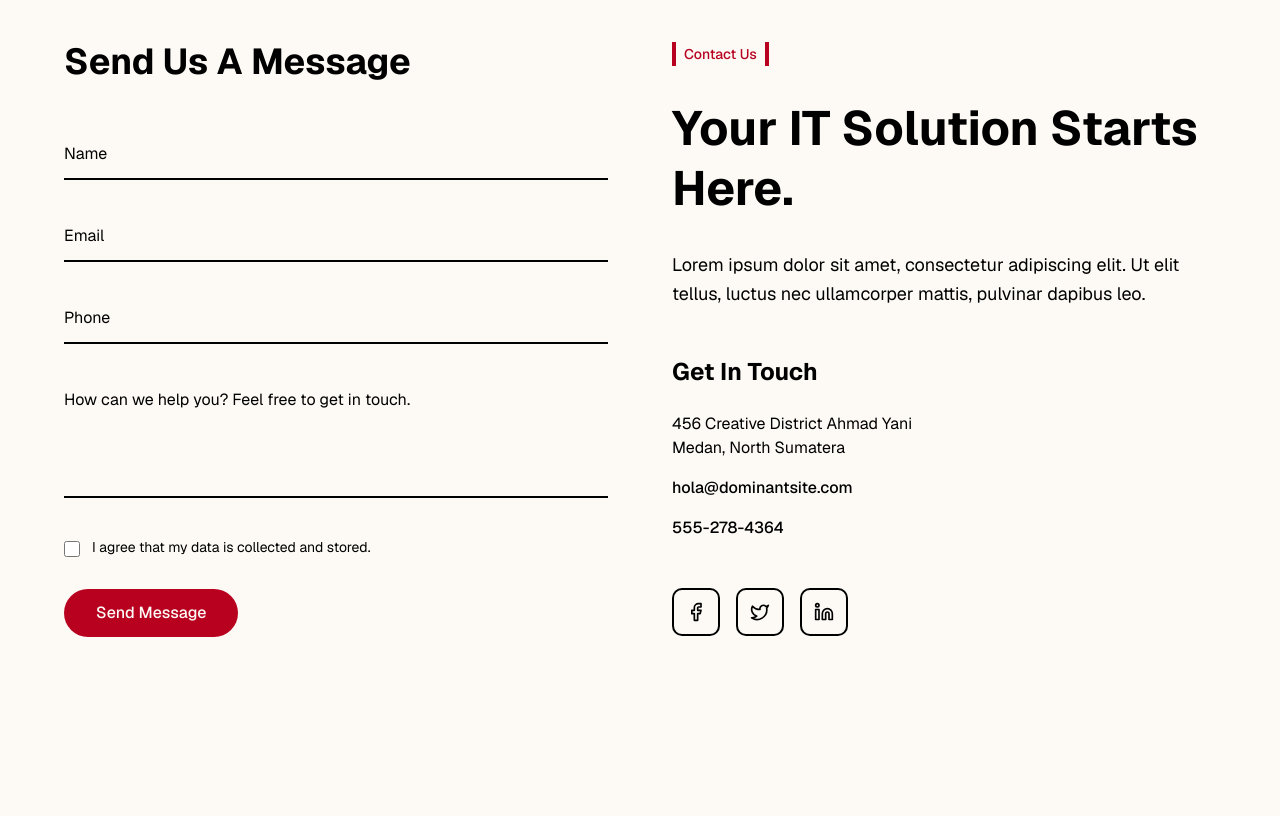
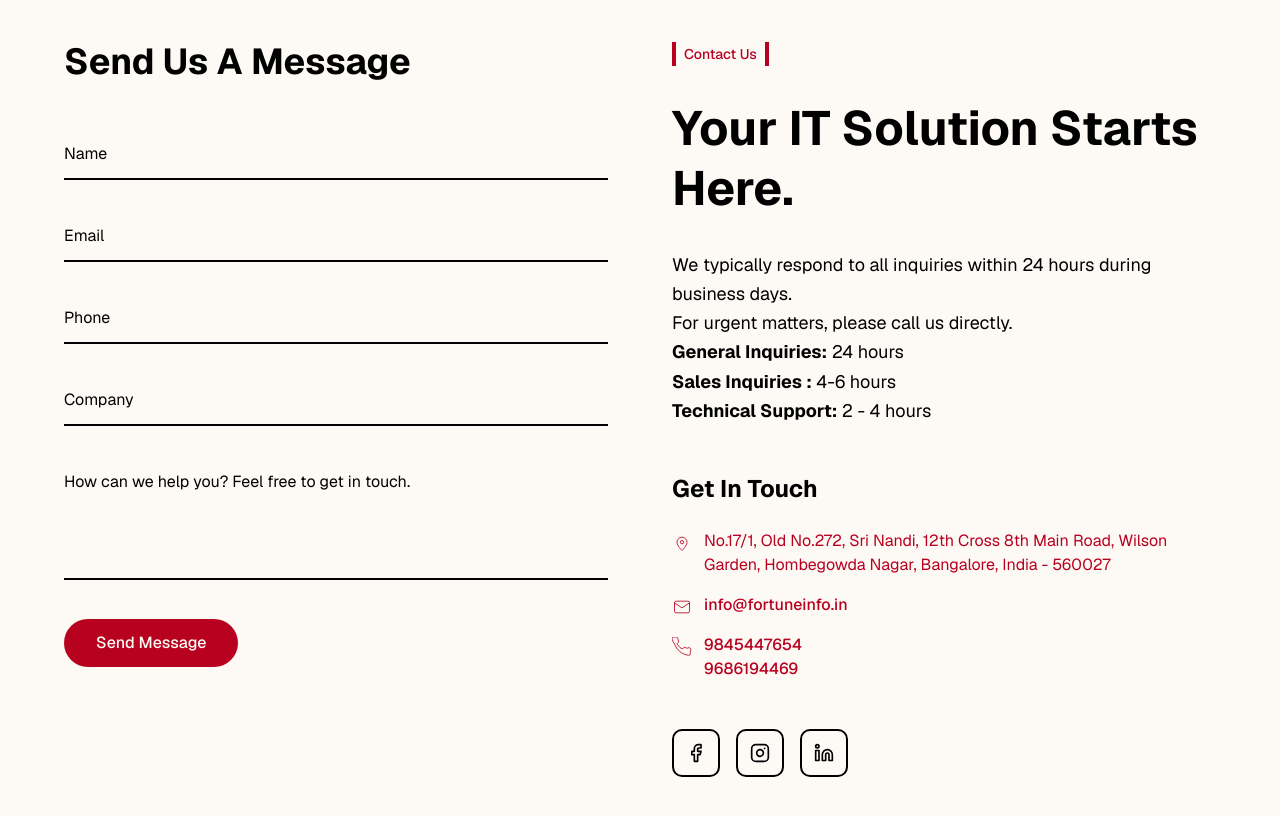
Before and after one commit to Bytewiseconsultingllp/fortune-info-solution, a Next.js app: page / in a window 1280 px wide. Shown: the part 6440-7256 px from the top of the page. Built offline with nearby package versions, Linux system fonts and the light colour scheme.

Commit message:
Upgraded Home Page Contact Section

```diff
--- a/app/contact/page.tsx
+++ b/app/contact/page.tsx
@@ -1310,7 +1310,7 @@ export default function ContactPage() {
                     <Clock className="h-5 w-5 text-primary flex-shrink-0 mt-0.5" />
                     <div>
                       <h4 className="font-semibold">Business Hours</h4>
-                      <p className="text-sm text-muted-foreground">9:00 am – 5:00 pm</p>
+                      <p className="text-sm text-muted-foreground">9:00 am – 7:00 pm</p>
                     </div>
                   </div>
                 </CardContent>
--- a/app/home/components/contact-section.tsx
+++ b/app/home/components/contact-section.tsx
@@ -1,29 +1,30 @@
-"use client"
+"use client";
 
-import type React from "react"
-import { useState, useRef, useEffect } from "react"
-import { Facebook, Twitter, Linkedin } from "lucide-react"
-import gsap from "gsap"
-import { ScrollTrigger } from "gsap/ScrollTrigger"
+import type React from "react";
+import { useState, useRef, useEffect } from "react";
+import { Facebook, Linkedin, Instagram } from "lucide-react";
+import gsap from "gsap";
+import { ScrollTrigger } from "gsap/ScrollTrigger";
+import { toast } from "sonner";
 
-gsap.registerPlugin(ScrollTrigger)
+gsap.registerPlugin(ScrollTrigger);
 
 export function ContactSection() {
+  const [isSubmitting, setIsSubmitting] = useState(false);
   const [formData, setFormData] = useState({
     name: "",
     email: "",
     phone: "",
+    company: "",
     message: "",
-    agree: false,
-  })
+  });
 
-  const sectionRef = useRef<HTMLDivElement | null>(null)
-  const leftRef = useRef<HTMLDivElement | null>(null)
-  const rightRef = useRef<HTMLDivElement | null>(null)
+  const sectionRef = useRef<HTMLDivElement | null>(null);
+  const leftRef = useRef<HTMLDivElement | null>(null);
+  const rightRef = useRef<HTMLDivElement | null>(null);
 
   useEffect(() => {
     if (sectionRef.current) {
-      // Animate Left Form
       gsap.from(leftRef.current, {
         opacity: 0,
         x: -50,
@@ -33,9 +34,8 @@ export function ContactSection() {
           trigger: sectionRef.current,
           start: "top 80%",
         },
-      })
+      });
 
-      // Animate Right Info
       gsap.from(rightRef.current, {
         opacity: 0,
         x: 50,
@@ -45,22 +45,57 @@ export function ContactSection() {
           trigger: sectionRef.current,
           start: "top 80%",
         },
-      })
+      });
     }
-  }, [])
+  }, []);
 
-  const handleSubmit = (e: React.FormEvent) => {
-    e.preventDefault()
-    console.log("Form submitted:", formData)
-  }
+  const handleSubmit = async (e: React.FormEvent) => {
+    e.preventDefault();
+    setIsSubmitting(true);
 
-  const handleChange = (e: React.ChangeEvent<HTMLInputElement | HTMLTextAreaElement>) => {
-    const { name, value, type } = e.target
+    try {
+      const response = await fetch("/api/contact", {
+        method: "POST",
+        headers: {
+          "Content-Type": "application/json",
+        },
+        body: JSON.stringify(formData),
+      });
+
+      if (response.ok) {
+        toast.success("Message Sent Successfully", {
+          description:
+            "Thank you for contacting us. We'll get back to you within 24 hours.",
+        });
+        setFormData({
+          name: "",
+          email: "",
+          phone: "",
+          company: "",
+          message: "",
+        });
+      } else {
+        throw new Error("Failed to send message");
+      }
+    } catch (error) {
+      toast.error("Error", {
+        description:
+          "Failed to send message. Please try again or contact us directly.",
+      });
+    } finally {
+      setIsSubmitting(false);
+    }
+  };
+
+  const handleChange = (
+    e: React.ChangeEvent<HTMLInputElement | HTMLTextAreaElement>
+  ) => {
+    const { name, value } = e.target;
     setFormData((prev) => ({
       ...prev,
-      [name]: type === "checkbox" ? (e.target as HTMLInputElement).checked : value,
-    }))
-  }
+      [name]: value,
+    }));
+  };
 
   return (
     <section
@@ -72,19 +107,27 @@ export function ContactSection() {
         <div className="grid lg:grid-cols-2 gap-16">
           {/* Left Side - Contact Form */}
           <div ref={leftRef}>
-            <h2 className="text-4xl font-bold mb-12 text-secondary">Send Us A Message</h2>
+            <h2 className="text-4xl font-bold mb-12 text-secondary">
+              Send Us A Message
+            </h2>
 
             <form onSubmit={handleSubmit} className="space-y-8">
-              {["name", "email", "phone"].map((field) => (
+              {["name", "email", "phone", "company"].map((field) => (
                 <div key={field}>
                   <input
-                    type={field === "email" ? "email" : field === "phone" ? "tel" : "text"}
+                    type={
+                      field === "email"
+                        ? "email"
+                        : field === "phone"
+                        ? "tel"
+                        : "text"
+                    }
                     name={field}
                     placeholder={field.charAt(0).toUpperCase() + field.slice(1)}
                     value={(formData as any)[field]}
                     onChange={handleChange}
                     className="w-full bg-transparent border-b-2 border-secondary text-secondary placeholder-secondary py-3 focus:border-primary focus:outline-none"
-                    required={field !== "phone" ? true : false}
+                    required={field !== "phone"}
                   />
                 </div>
               ))}
@@ -101,26 +144,12 @@ export function ContactSection() {
                 />
               </div>
 
-              <div className="flex items-start gap-3">
-                <input
-                  type="checkbox"
-                  name="agree"
-                  id="agree"
-                  checked={formData.agree}
-                  onChange={handleChange}
-                  className="mt-1 w-4 h-4 text-primary bg-transparent border-2 border-secondary rounded focus:ring-primary"
-                  required
-                />
-                <label htmlFor="agree" className="text-secondary text-sm">
-                  I agree that my data is collected and stored.
-                </label>
-              </div>
-
               <button
                 type="submit"
                 className="bg-primary hover:bg-[#990016] text-brand-cream px-8 py-3 rounded-full font-medium transition-colors"
+                disabled={isSubmitting}
               >
-                Send Message
+                {isSubmitting ? "Sending..." : "Send Message"}
               </button>
             </form>
           </div>
@@ -129,7 +158,9 @@ export function ContactSection() {
           <div ref={rightRef}>
             <div className="flex items-center gap-2 mb-8">
               <div className="w-1 h-6 bg-primary"></div>
-              <span className="text-primary text-sm font-medium">Contact Us</span>
+              <span className="text-primary text-sm font-medium">
+                Contact Us
+              </span>
               <div className="w-1 h-6 bg-primary"></div>
             </div>
 
@@ -138,24 +169,82 @@ export function ContactSection() {
             </h2>
 
             <p className="text-secondary text-lg mb-12 leading-relaxed">
-              Lorem ipsum dolor sit amet, consectetur adipiscing elit. Ut elit tellus, luctus nec ullamcorper mattis,
-              pulvinar dapibus leo.
+              We typically respond to all inquiries within 24 hours during
+              business days.
+              <br /> For urgent matters, please call us directly. <br />
+              <strong> General Inquiries:</strong> 24 hours <br />{" "}
+              <strong>Sales Inquiries :</strong> 4-6 hours <br />{" "}
+              <strong>Technical Support:</strong> 2 - 4 hours
             </p>
 
             <div className="mb-12">
-              <h3 className="text-2xl font-bold mb-6 text-secondary">Get In Touch</h3>
+              <h3 className="text-2xl font-bold mb-6 text-secondary">
+                Get In Touch
+              </h3>
               <div className="space-y-4">
                 <div>
-                  <p className="text-secondary">456 Creative District Ahmad Yani</p>
-                  <p className="text-secondary">Medan, North Sumatera</p>
+                  <div className="flex items-start gap-3">
+                    <span className="mt-1 text-primary">
+                      {/* Address icon from lucide-react */}
+                      <svg
+                        xmlns="http://www.w3.org/2000/svg"
+                        className="w-5 h-5"
+                        fill="none"
+                        viewBox="0 0 24 24"
+                        stroke="currentColor"
+                      >
+                        <path d="M12 21s-6-5.686-6-10A6 6 0 0 1 18 11c0 4.314-6 10-6 10Z" />
+                        <circle cx="12" cy="11" r="2" />
+                      </svg>
+                    </span>
+                    <p className="text-primary">
+                      No.17/1, Old No.272, Sri Nandi, 12th Cross 8th Main Road,
+                      Wilson Garden, Hombegowda Nagar, Bangalore, India - 560027
+                    </p>
+                  </div>
+                  <p className="text-secondary"></p>
                 </div>
-                <p className="font-medium text-secondary">hola@dominantsite.com</p>
-                <p className="font-medium text-secondary">555-278-4364</p>
+                <div className="flex items-start gap-3">
+                  <span className="mt-1 text-primary">
+                    {/* Email icon from lucide-react */}
+                    <svg
+                      xmlns="http://www.w3.org/2000/svg"
+                      className="w-5 h-5"
+                      fill="none"
+                      viewBox="0 0 24 24"
+                      stroke="currentColor"
+                    >
+                      <rect x="3" y="5" width="18" height="14" rx="2" />
+                      <path d="m3 7 9 6 9-6" />
+                    </svg>
+                  </span>
+                  <p className="font-medium text-primary">
+                    info@fortuneinfo.in
+                  </p>
+                </div>
+                <div className="flex items-start gap-3">
+                  <span className="mt-1 text-primary">
+                    {/* Phone icon from lucide-react */}
+                    <svg
+                      xmlns="http://www.w3.org/2000/svg"
+                      className="w-5 h-5"
+                      fill="none"
+                      viewBox="0 0 24 24"
+                      stroke="currentColor"
+                    >
+                      <path d="M22 16.92v3a2 2 0 0 1-2.18 2 19.86 19.86 0 0 1-8.63-3.07A19.5 19.5 0 0 1 3.07 8.63 19.86 19.86 0 0 1 0 2.18 2 2 0 0 1 2 0h3a2 2 0 0 1 2 1.72c.13 1.05.37 2.07.72 3.06a2 2 0 0 1-.45 2.11l-1.27 1.27a16 16 0 0 0 6.29 6.29l1.27-1.27a2 2 0 0 1 2.11-.45c.99.35 2.01.59 3.06.72A2 2 0 0 1 22 16.92z" />
+                    </svg>
+                  </span>
+                  <p className="font-medium text-primary">
+                    9845447654 <br />
+                    9686194469
+                  </p>
+                </div>
               </div>
             </div>
 
             <div className="flex gap-4">
-              {[Facebook, Twitter, Linkedin].map((Icon, i) => (
+              {[Facebook, Instagram, Linkedin].map((Icon, i) => (
                 <button
                   key={i}
                   className="w-12 h-12 border-2 border-secondary rounded-lg flex items-center justify-center hover:border-primary transition-colors"
@@ -168,5 +257,5 @@ export function ContactSection() {
         </div>
       </div>
     </section>
-  )
+  );
 }
```
